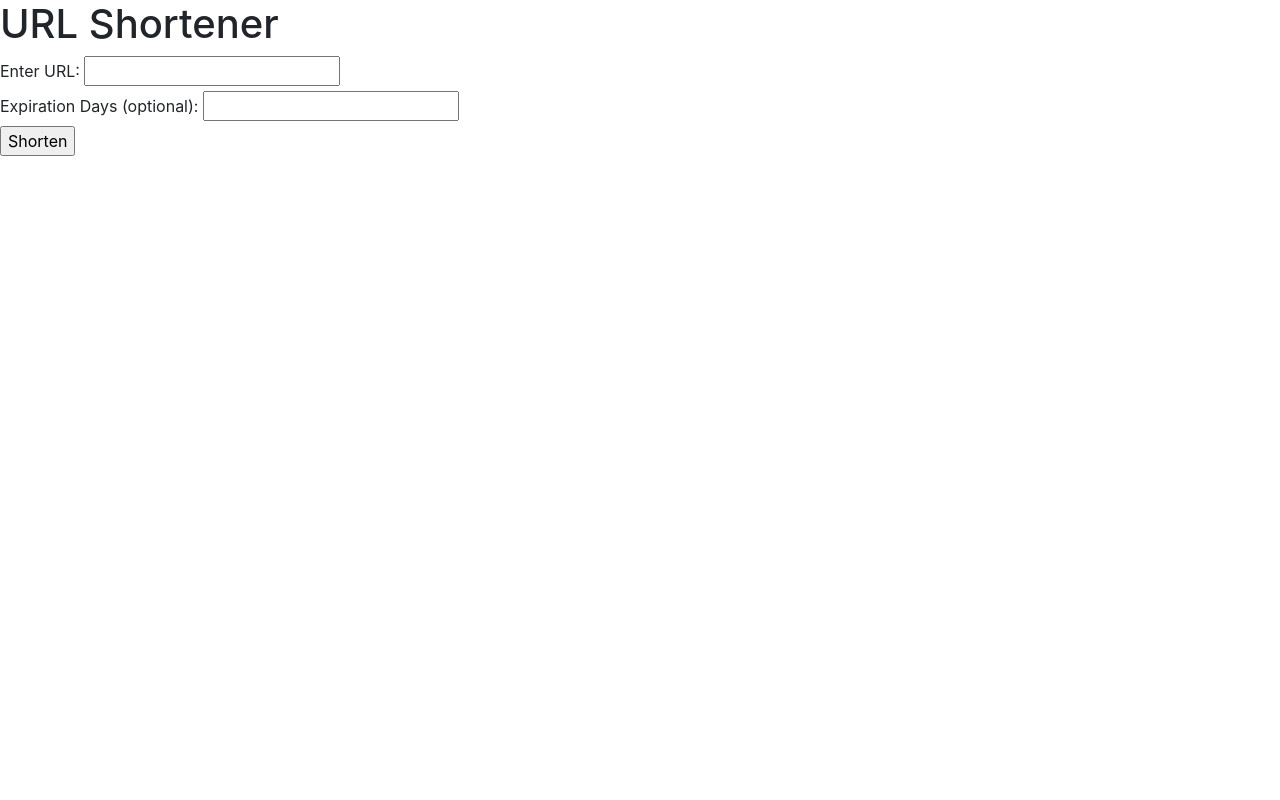
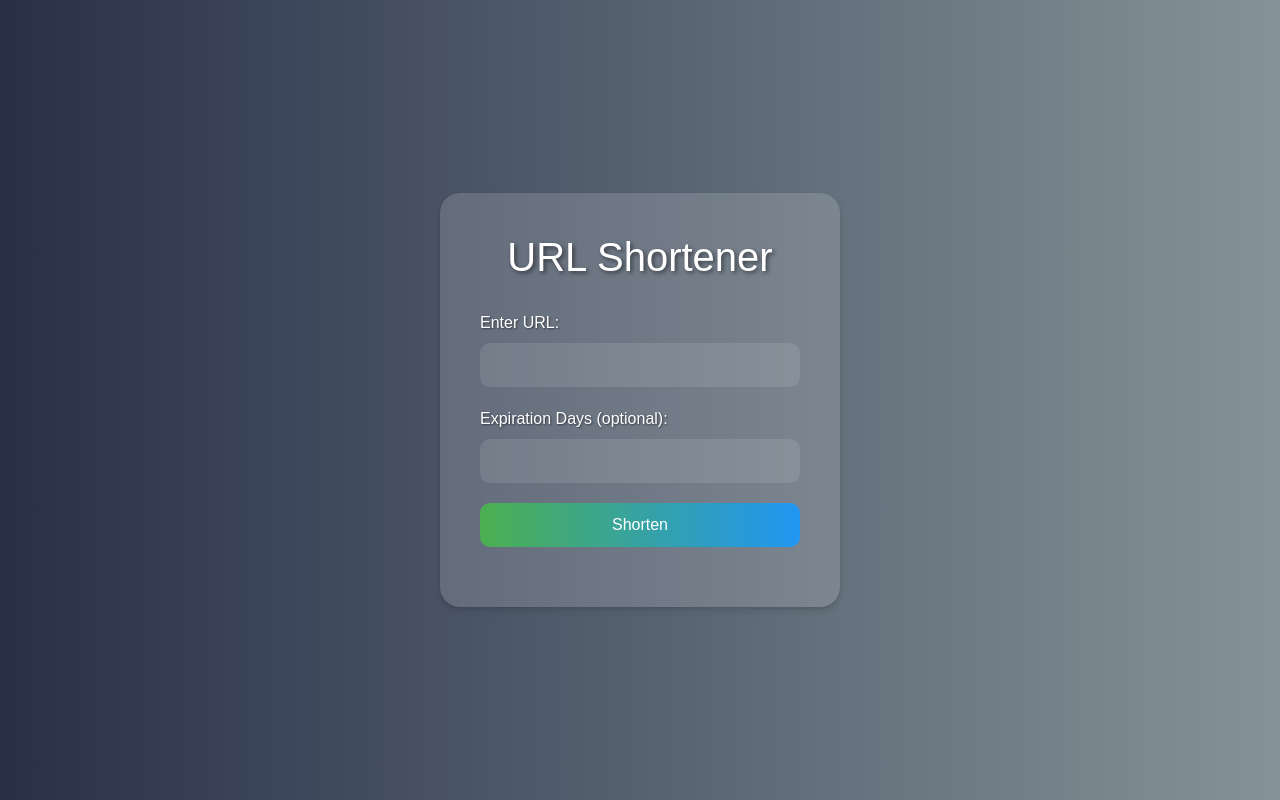
Before and after one commit to VanshikaKumar1910/url_shortener, a Flask app: page / in a window 1280 px wide. Run offline with Flask 3, Linux system fonts and the light colour scheme; some libraries are stand-ins or nearby versions.

Commit message:
Update index.html

```diff
--- a/templates/index.html
+++ b/templates/index.html
@@ -1,22 +1,79 @@
 <!DOCTYPE html>
-<html>
+<html lang="en">
 <head>
+    <meta charset="UTF-8">
+    <meta name="viewport" content="width=device-width, initial-scale=1.0">
     <title>URL Shortener</title>
-    <!-- Add Bootstrap CSS -->
     <link rel="stylesheet" href="https://stackpath.bootstrapcdn.com/bootstrap/4.3.1/css/bootstrap.min.css">
+    <style>
+        body {
+            background: linear-gradient(to right, #283048, #859398);
+            font-family: Arial, sans-serif;
+            display: flex;
+            justify-content: center;
+            align-items: center;
+            height: 100vh;
+            margin: 0;
+        }
+
+        .container {
+            background: rgba(255, 255, 255, 0.15);
+            border-radius: 20px;
+            box-shadow: 0 4px 6px rgba(0, 0, 0, 0.1), 0 1px 3px rgba(0, 0, 0, 0.08);
+            padding: 40px;
+            max-width: 400px;
+            width: 100%;
+        }
+
+        h1 {
+            text-align: center;
+            color: #fff;
+            text-shadow: 2px 2px 4px rgba(0, 0, 0, 0.5);
+            margin-bottom: 30px;
+        }
+
+        label {
+            color: #fff;
+            text-shadow: 1px 1px 2px rgba(0, 0, 0, 0.5);
+        }
+
+        input[type="text"], input[type="number"], input[type="submit"] {
+            background: rgba(255, 255, 255, 0.1);
+            border: none;
+            border-radius: 10px;
+            color: #fff;
+            padding: 10px 15px;
+            width: 100%;
+            margin-bottom: 20px;
+            transition: 0.3s;
+        }
+
+        input[type="text"]:focus, input[type="number"]:focus, input[type="submit"]:focus {
+            background: rgba(255, 255, 255, 0.2);
+            outline: none;
+        }
+
+        input[type="submit"] {
+            background: linear-gradient(to right, #4CAF50, #2196F3);
+            cursor: pointer;
+        }
+
+        input[type="submit"]:hover {
+            background: linear-gradient(to right, #45a049, #1976D2);
+        }
+    </style>
 </head>
 <body>
+    <div class="container">
         <h1>URL Shortener</h1>
         <form action="/shorten" method="post">
             <label for="long_url">Enter URL:</label>
             <input type="text" id="long_url" name="long_url" required>
-        <br>
             <label for="expiration_days">Expiration Days (optional):</label>
             <input type="number" id="expiration_days" name="expiration_days" min="0">
-        <br>
             <input type="submit" value="Shorten">
         </form>
-    <!-- Add Bootstrap JS -->
+    </div>
     <script src="https://stackpath.bootstrapcdn.com/bootstrap/4.3.1/js/bootstrap.min.js"></script>
 </body>
 </html>
```
Lines whose indentation alone changed are shown as unchanged.
